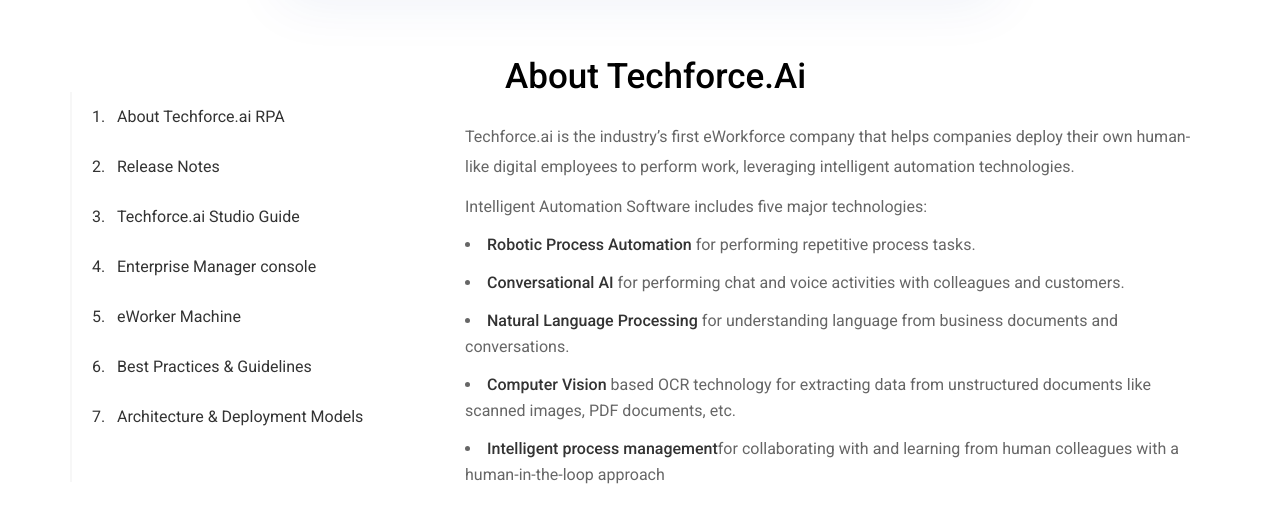
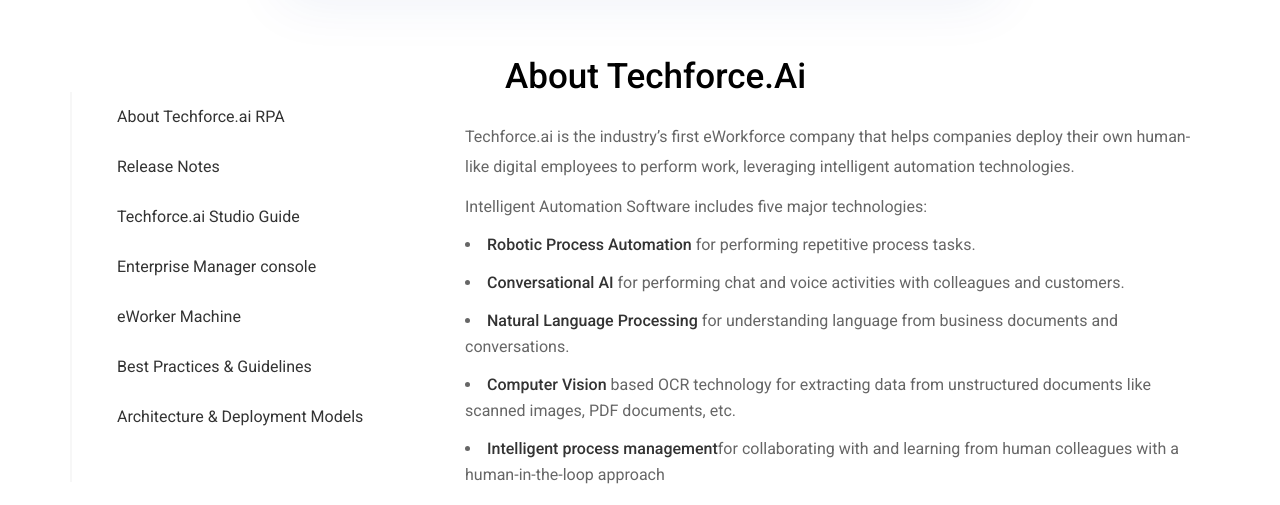
Before and after one commit to digitamizers/Documentation, a Jekyll site: the page built from index.md, in a window 1280 px wide and 900 px high. Shown: the part 328-833 px from the top of the window. Built offline with Jekyll 4.4.1, drawn with Linux system fonts in a browser that asks for light colours.

Commit message:
css changes in docs and surya

```diff
--- a/_layouts/default.html
+++ b/_layouts/default.html
@@ -547,18 +547,18 @@
                         </div> -->
                         <ul class="nav nav-pills flex-column side customScroll">
                                   <li class="subMenu">
-                                      <a href="About" class="heading"><span class="numbers">1.</span>About Techforce.ai RPA</a>
+                                      <a href="About" class="heading"><span class="numbers"></span>About Techforce.ai RPA</a>
 
                                   </li>
                                   <li class="subMenu">
-                                      <a href="#ReleaseNotes" class="heading"><span class="numbers">2.</span> Release Notes</a>
+                                      <a href="#ReleaseNotes" class="heading"><span class="numbers"></span> Release Notes</a>
                                       <ul class="collapse list-unstyled collapse-1">
                                           <li><a class="child 1" href="#Patches"> Patches & Updates</a></li>
                                           <li><a class="child 1" href="#What"> What's New</a></li>
                                       </ul>
                                   </li>
                                  <li class="subMenu">
-                                      <a href="#Techforce"  class="heading"><span class="numbers">3.</span>Techforce.ai Studio Guide</a>
+                                      <a href="#Techforce"  class="heading"><span class="numbers"></span>Techforce.ai Studio Guide</a>
                                       <ul class="collapse list-unstyled collapse-2">
                                           <li id="Installation"><a class="child 2" href="#Installation">Installation</a>
                                               <ul>
@@ -750,7 +750,7 @@
                                             </li>
                                     </ul></li>
                                   <li>
-                                      <a href="#EnterpriseManagerconsole " class="heading"><span class="numbers">4.</span> Enterprise Manager console </a>
+                                      <a href="#EnterpriseManagerconsole " class="heading"><span class="numbers"></span> Enterprise Manager console </a>
                                        <ul class="collapse list-unstyled collapse-3">
                                           <li><a class="child 3" href="#Registerwith"><span class="numbers"></span> Register with eManager console</a></li>
                                           <li><a class="child 3" href="#Login"><span class="numbers"></span>Login</a></li>
@@ -765,7 +765,7 @@
                                       </ul>
                                   </li>
                                   <li>
-                                      <a href="#Worker" class="heading"><span class="numbers">5.</span>eWorker Machine</a>
+                                      <a href="#Worker" class="heading"><span class="numbers"></span>eWorker Machine</a>
                                       <ul class="collapse list-unstyled collapse-4">
                                           <li><a class="child  4" href="#RunTimeInstallation">RunTime Installation Steps</a>
                                                <ul>
@@ -783,11 +783,11 @@
                                   </li>
 
                                 <li>
-                                    <a href="#BestPractices" class="heading"><span class="numbers">6.</span> Best Practices & Guidelines </a>
+                                    <a href="#BestPractices" class="heading"><span class="numbers"></span> Best Practices & Guidelines </a>
                                 </li>
 
                                    <li>
-                                      <a href="Architecture" class="heading"><span class="numbers">7.</span> Architecture & Deployment Models </a>
+                                      <a href="Architecture" class="heading"><span class="numbers"></span> Architecture & Deployment Models </a>
                                       <ul class="collapse list-unstyled collapse-5">
                                          <li><a class="child 5" href="#SaaSModel">SaaS Model</a></li>
                                          <li><a class="child 5" href="#HybridModel">Hybrid Model</a></li>
```
